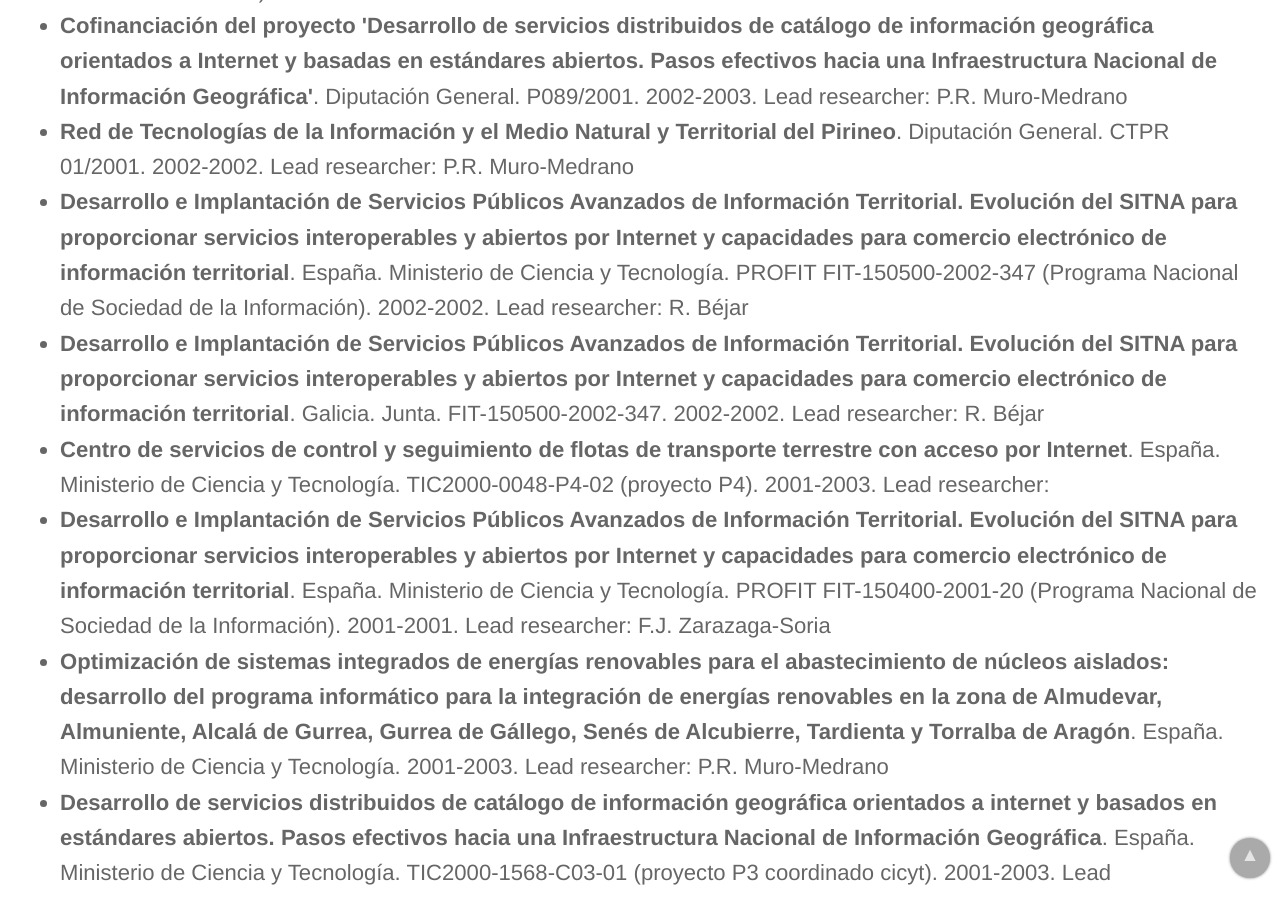
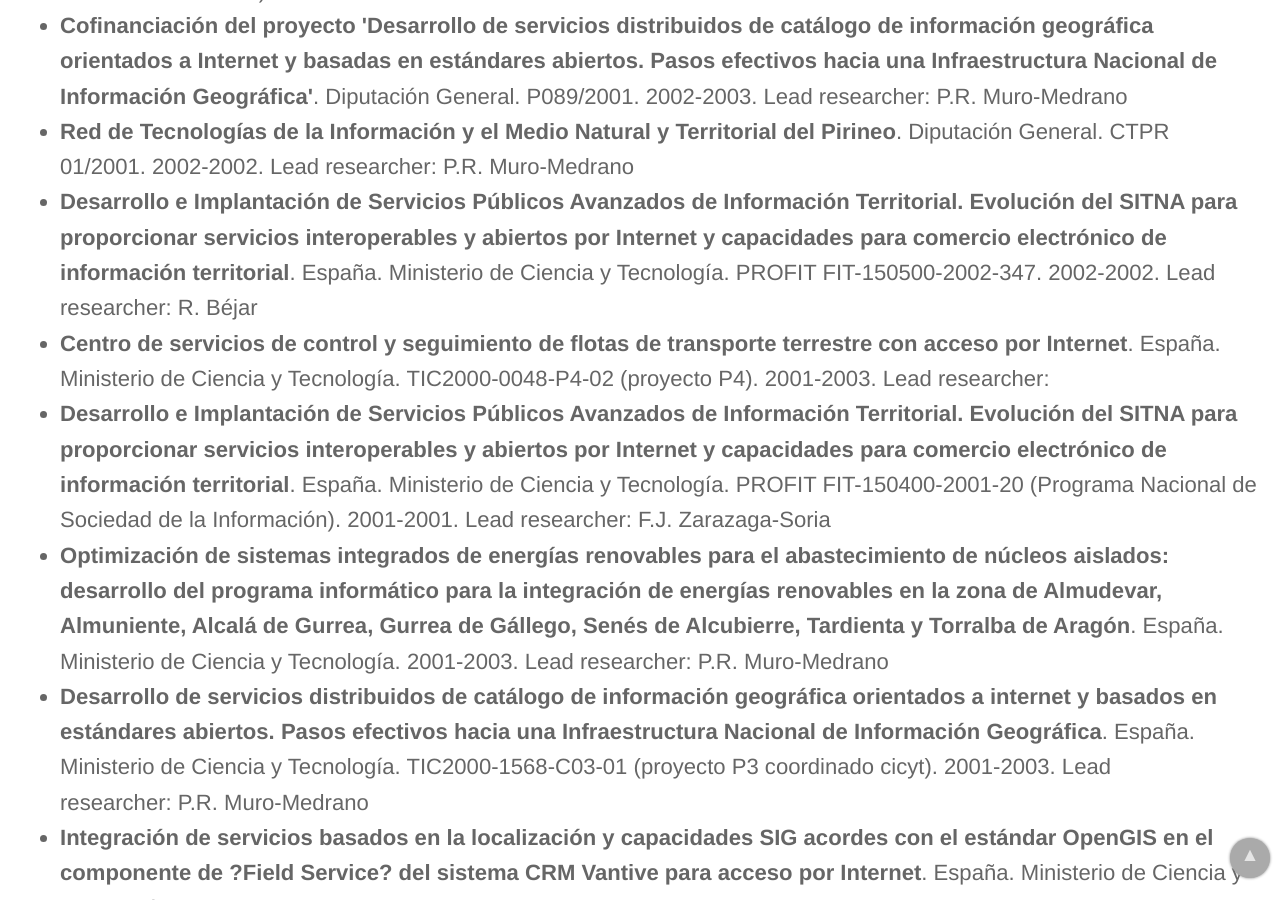
Before and after one commit to IAAA-Lab/IAAA-Lab.github.io, a Jekyll site: the page built from projects.html, in a window 1280 px wide and 900 px high, scrolled down 6800 px. Built offline with Jekyll 4.4.1, drawn with Linux system fonts in a browser that asks for light colours.

Commit message:
Eliminado un proyecto duplicado de projects-research.yml

```diff
--- a/_data/projects-research.yml
+++ b/_data/projects-research.yml
@@ -474,13 +474,7 @@
 - title: "Desarrollo e Implantación de Servicios Públicos Avanzados de Información Territorial. Evolución del SITNA para proporcionar servicios interoperables y abiertos por Internet y capacidades para comercio electrónico de información territorial"
   organizations:
   - organization: España. Ministerio de Ciencia y Tecnología
-  reference: PROFIT FIT-150500-2002-347 (Programa Nacional de Sociedad de la Información)
-  years: 2002-2002
-  main_researcher: R. Béjar
-- title: "Desarrollo e Implantación de Servicios Públicos Avanzados de Información Territorial. Evolución del SITNA para proporcionar servicios interoperables y abiertos por Internet y capacidades para comercio electrónico de información territorial"
-  organizations:
-  - organization: Galicia. Junta
-  reference: FIT-150500-2002-347
+  reference: PROFIT FIT-150500-2002-347
   years: 2002-2002
   main_researcher: R. Béjar
 - title: "Centro de servicios de control y seguimiento de flotas de transporte terrestre con acceso por Internet"
```
